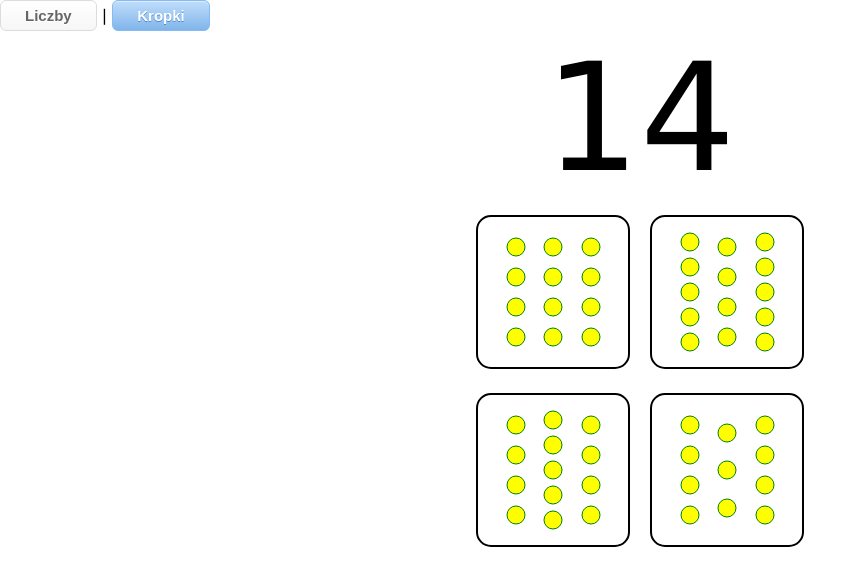
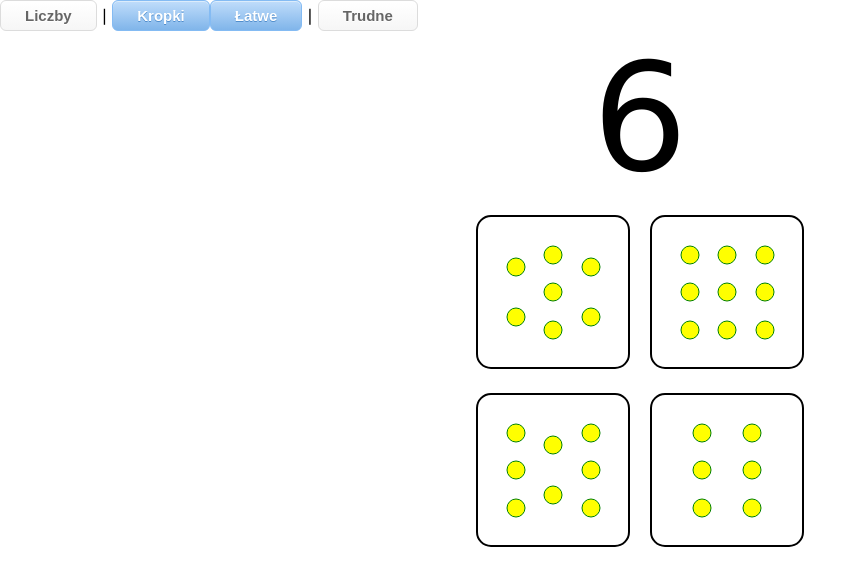
Before and after one commit to adamslaski/edu-games, an Angular app: page /game2 in a window 1280 px wide. Shown: the top 586 px of the page, without its empty margins (0-867 px from the left). Built offline with nearby package versions, Linux system fonts and the light colour scheme.

Commit message:
add difficulty settings

```diff
--- a/src/app/app.component.ts
+++ b/src/app/app.component.ts
@@ -1,4 +1,5 @@
-import { Component } from '@angular/core';
+import { Component, inject } from '@angular/core';
+import { StateService } from './state.service';
 
 @Component({
   selector: 'app-root',
@@ -6,11 +7,20 @@ import { Component } from '@angular/core';
     <nav>
       <a class="button" routerLinkActive="activebutton" routerLink="/game1">Liczby</a> |
       <a class="button" routerLinkActive="activebutton" routerLink="/game2">Kropki</a>
+
+      <a class="button"
+        (click)="stateService.setDifficulty('Easy')"
+        [class.activebutton]="stateService.getDifficulty() === 'Easy'"
+        >Łatwe</a> |
+      <a class="button"
+        (click)="stateService.setDifficulty('Hard')"
+        [class.activebutton]="stateService.getDifficulty() === 'Hard'"
+        >Trudne</a>
     </nav>
     <router-outlet></router-outlet>
     `,
   styleUrls: ['./app.component.css'],
 })
 export class AppComponent {
-
+  stateService: StateService = inject(StateService);
 }
--- a/src/app/dice/dice.component.ts
+++ b/src/app/dice/dice.component.ts
@@ -47,7 +47,7 @@ export class DiceComponent {
       case 23: return [5, 4, 5, 4, 5];
       case 24: return [5, 5, 4, 5, 5];
       case 25: return [5, 5, 5, 5, 5];
-      default: throw new Error("Can't display more than 25");
+      default: throw new Error("Can't display more than 25. Requested value: " + this.n);
     }
   }
 
--- a/src/app/game.ts
+++ b/src/app/game.ts
@@ -1,18 +1,13 @@
 export abstract class Game {
   options!: number[];
   answer!: number;
-  numberOfOptions: number;
-  max!: number;
 
-  constructor(numberOfOptions: number, max: number) {
-    this.numberOfOptions = numberOfOptions;
-    this.max = max;
-    this.newGame();
-  }
+  abstract getMax(): number;
+  abstract getNumberOfOptions(): number;
 
   newGame() {
-    this.options = getOptions(7, this.max, this.numberOfOptions);
-    this.answer = this.options[Math.floor(Math.random() * 3)];
+    this.options = getOptions(7, this.getMax(), this.getNumberOfOptions());
+    this.answer = this.options[Math.floor(Math.random() * this.options.length)];
   }
 
   playError() {
--- a/src/app/games/game1.component.ts
+++ b/src/app/games/game1.component.ts
@@ -1,5 +1,6 @@
 import { Component } from '@angular/core';
 import { Game } from '../game';
+import { StateService } from '../state.service';
 
 @Component({
   selector: 'app-game1',
@@ -23,7 +24,21 @@ import { Game } from '../game';
 })
 
 export class Game1Component extends Game {
-  constructor() {
-    super(3, 20);
+  stateService: StateService;
+  constructor(stateService: StateService) {
+    super();
+    this.stateService = stateService;
+    this.newGame();
+  }
+  override getMax(): number {
+    const difficulty = this.stateService.getDifficulty();
+    switch (difficulty) {
+      case 'Easy': return 10;
+      case 'Hard': return 25;
+      default: throw new Error('unknown Difficulty value: ' + difficulty);
+    }
+  }
+  override getNumberOfOptions(): number {
+    return 3;
   }
 }
--- a/src/app/games/game2.component.ts
+++ b/src/app/games/game2.component.ts
@@ -1,5 +1,6 @@
 import { Component } from '@angular/core';
 import { Game } from '../game';
+import { StateService } from '../state.service';
 
 @Component({
   selector: 'app-game2',
@@ -22,7 +23,22 @@ import { Game } from '../game';
   styles: ['.excersizeContainer { display: flex; flex-wrap: wrap; width: 350px; gap: 0 20px; justify-content: center; }']
 })
 export class Game2Component extends Game {
-  constructor() {
-    super(4, 20);
+  stateService: StateService;
+  constructor(stateService: StateService) {
+    super();
+    this.stateService = stateService;
+    this.newGame();
+  }
+
+  override getMax(): number {
+    const difficulty = this.stateService.getDifficulty();
+    switch (this.stateService.getDifficulty()) {
+      case 'Easy': return 10;
+      case 'Hard': return 25;
+      default: throw new Error('unknown Difficulty value: ' + difficulty);
+    }
+  }
+  override getNumberOfOptions(): number {
+    return 4;
   }
 }
--- /dev/null
+++ b/src/app/state.service.ts
@@ -0,0 +1,19 @@
+import { Injectable } from '@angular/core';
+
+@Injectable({
+  providedIn: 'root'
+})
+export class StateService {
+  private difficulty: Difficulty = 'Easy';
+  constructor() { }
+
+  getDifficulty(): Difficulty {
+    return this.difficulty;
+  }
+
+  setDifficulty(difficulty: Difficulty) {
+    this.difficulty = difficulty;
+  }
+}
+
+export type Difficulty = 'Easy' | 'Hard';
```
